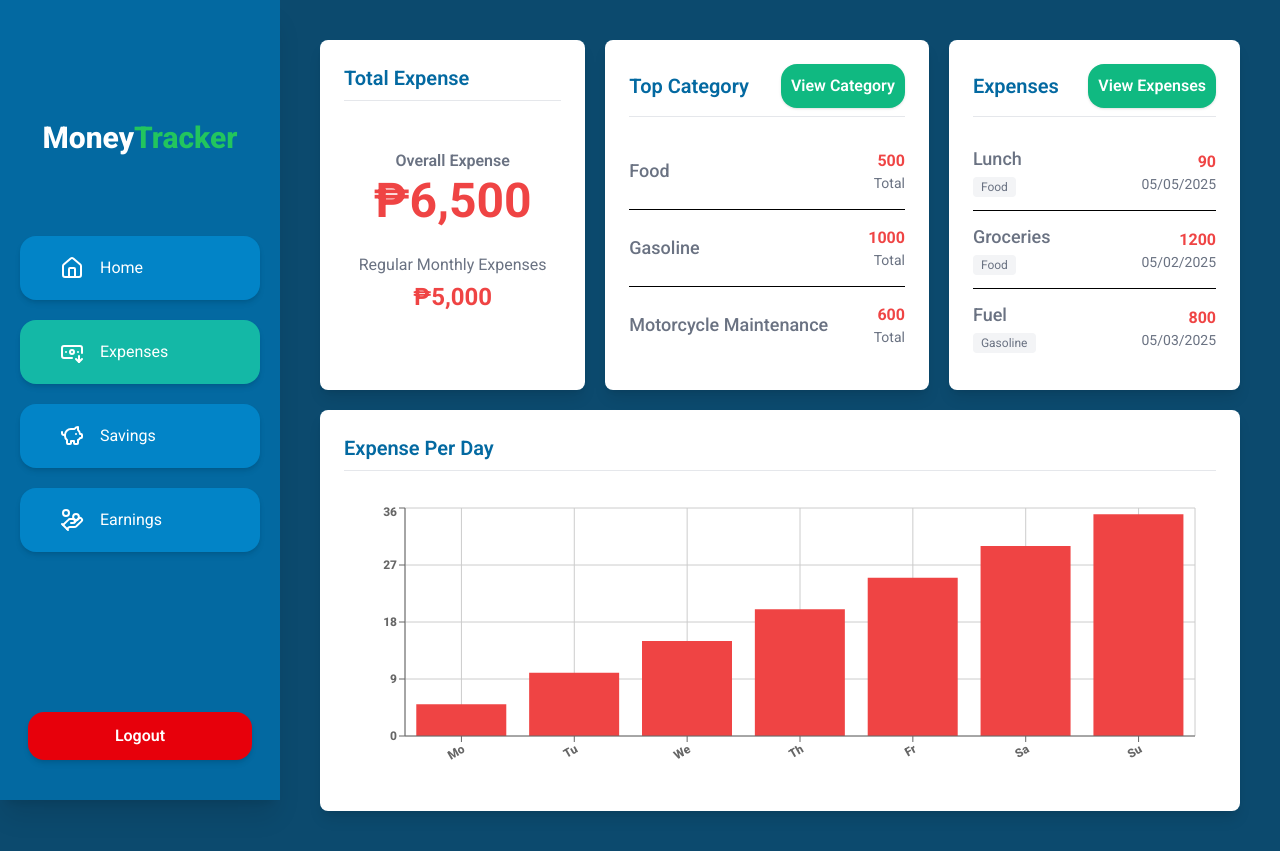
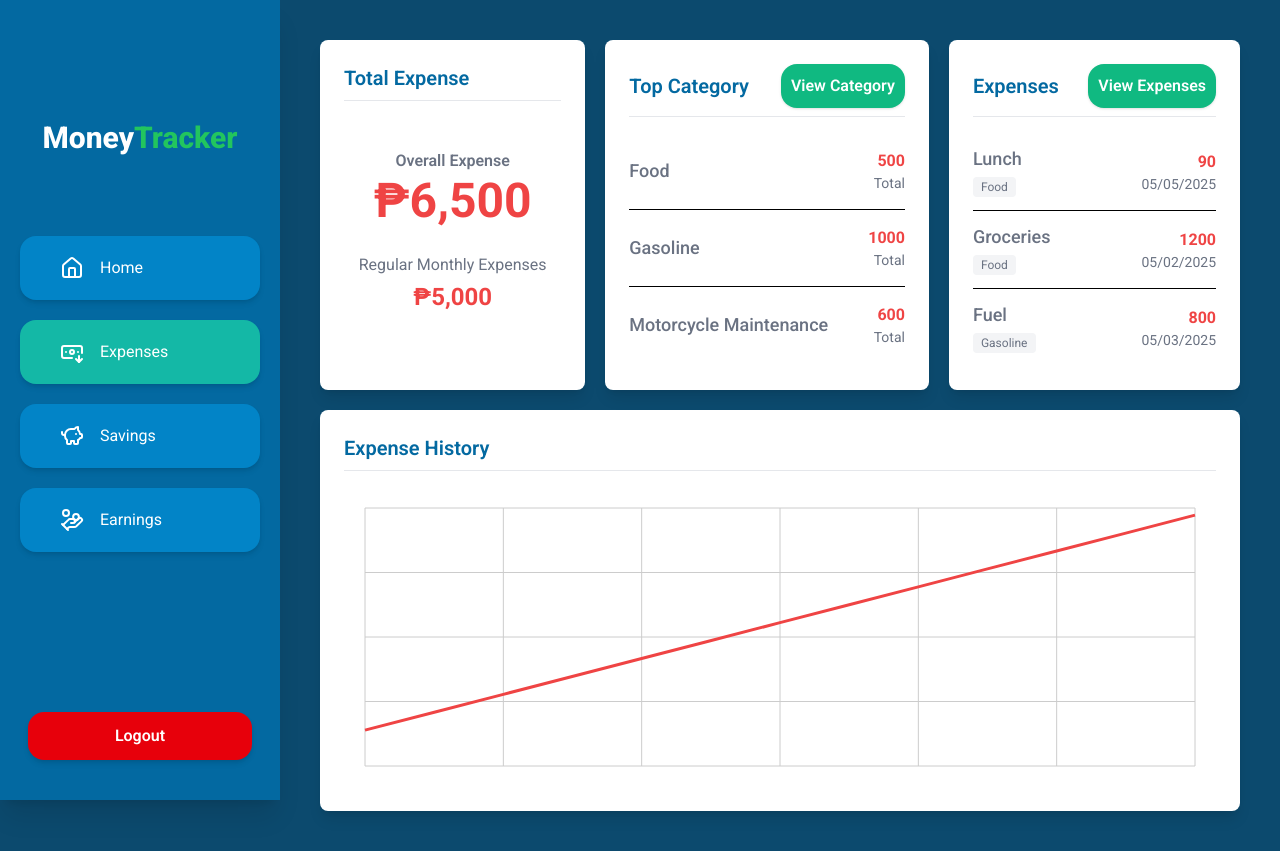
Before and after one commit to Estakuyo/MoneyTracker, a React app in the folder frontend/: page /expenses in a window 1280 px wide. Built offline with nearby package versions, Linux system fonts and the light colour scheme; the HTML template or start-up script is replaced by a standard one.

Commit message:
Refactor chart in expense page

```diff
--- a/frontend/src/pages/expenses.jsx
+++ b/frontend/src/pages/expenses.jsx
@@ -2,8 +2,8 @@ import Card from "../components/card";
 import Button from "../components/button";
 import {
   ResponsiveContainer,
-  BarChart,
-  Bar,
+  LineChart,
+  Line,
   XAxis,
   YAxis,
   Tooltip,
@@ -53,13 +53,13 @@ const Expenses = () => {
   ];
 
   const sampleChart = [
-    { day: "Monday", amount: 5 },
-    { day: "Tuesday", amount: 10 },
-    { day: "Wednesday", amount: 15 },
-    { day: "Thursday", amount: 20 },
-    { day: "Friday", amount: 25 },
-    { day: "Saturday", amount: 30 },
-    { day: "Sunday", amount: 35 },
+    { amount: 5 },
+    { amount: 10 },
+    { amount: 15 },
+    { amount: 20 },
+    { amount: 25 },
+    { amount: 30 },
+    { amount: 35 },
   ];
 
   return (
@@ -142,24 +142,20 @@ const Expenses = () => {
         </div>
       </Card>
 
-      <Card className="w-full col-span-3" title={"Expense Per Day"}>
+      <Card className="w-full col-span-3" title={"Expense History"}>
         <div style={{ width: "100%", height: 300 }} className="px-4 py-4">
           <ResponsiveContainer width="100%" height="100%">
-            <BarChart data={sampleChart}>
+            <LineChart data={sampleChart}>
               <CartesianGrid />
-              <XAxis
-                dataKey="day"
-                width={40}
-                fontSize={"12px"}
-                fontWeight={800}
-                tickFormatter={(d) => d.slice(0, 2)}
-                angle={-30}
-                textAnchor="end"
+              <Tooltip />
+              <Line
+                type="monotone"
+                dataKey="amount"
+                stroke="#ef4444"
+                strokeWidth={3}
+                dot={false}
               />
-              <YAxis width={40} fontSize={"12px"} fontWeight={800} />
-              <Tooltip />
-              <Bar dataKey="amount" fill="#ef4444" />
-            </BarChart>
+            </LineChart>
           </ResponsiveContainer>
         </div>
       </Card>
```
